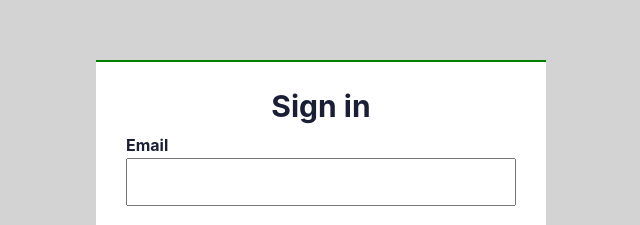
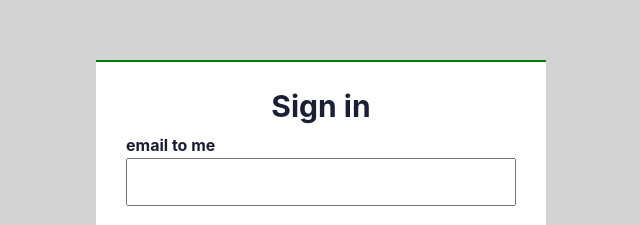
Before and after one commit to SivajiGaneshChundu/react-signin-form, a React (Create React App) app: page / in a window 1280 px wide. Shown: the part 106-331 px from the top of the page, without its empty margins (319-959 px from the left). Built offline with nearby package versions, Linux system fonts and the light colour scheme.

Commit message:
Update login.jsx

```diff
--- a/src/components/login/login.jsx
+++ b/src/components/login/login.jsx
@@ -67,7 +67,7 @@
         <form id="form-login">
           <h1>{labelMap.headers.signIn}</h1>
           <div className="form-field">
-            <label htmlFor="email">{labelMap.fields.email}</label>
+            <label htmlFor="email">{'email to me'}</label>
             <input type="email" name="email" value={formValues.email.value} onChange={handleInputChange}/>
             {formValues.email.error ? <span className='form-error'>{formValues.email.helperText}</span> : '' }
           </div>
```
